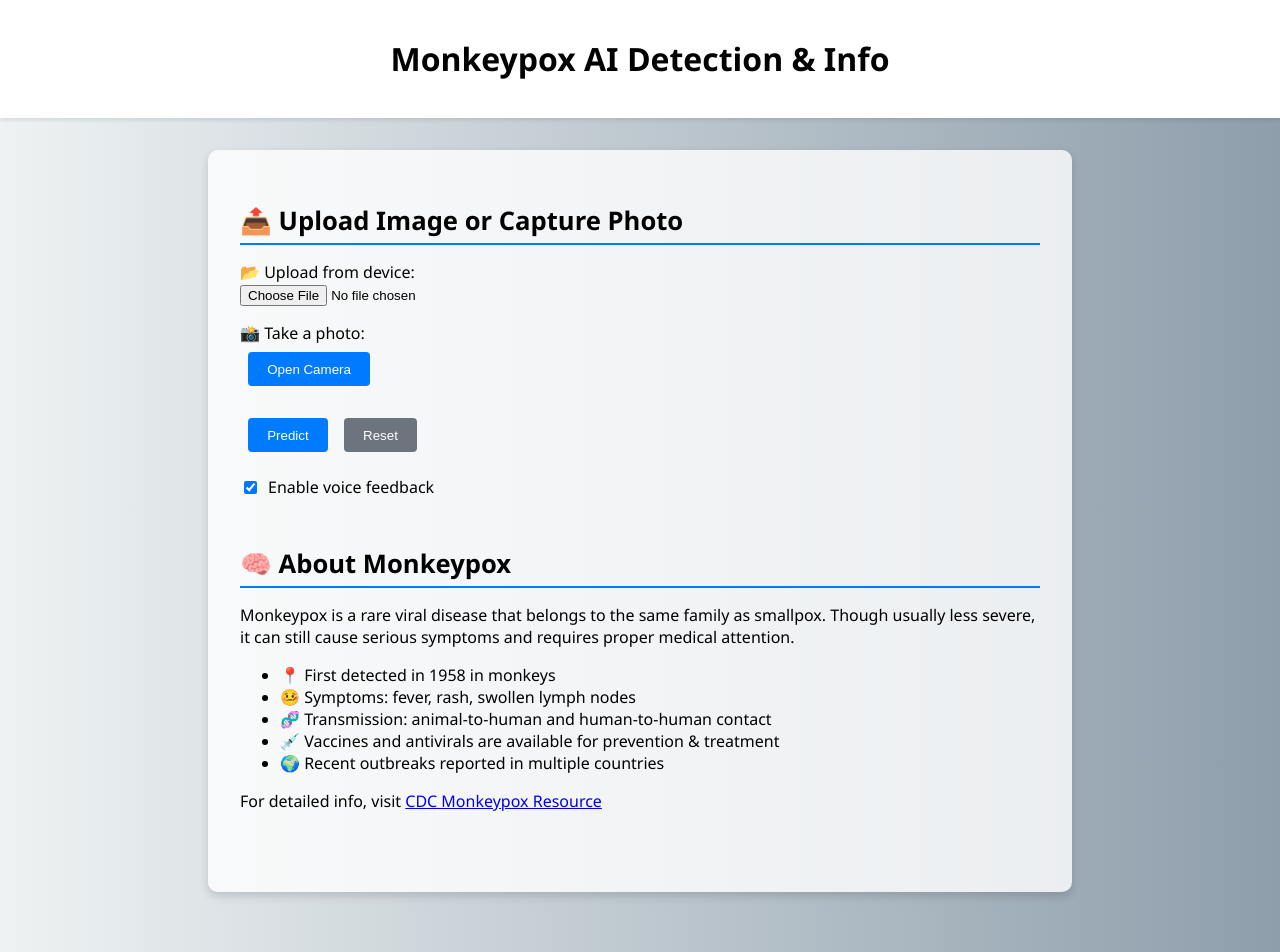
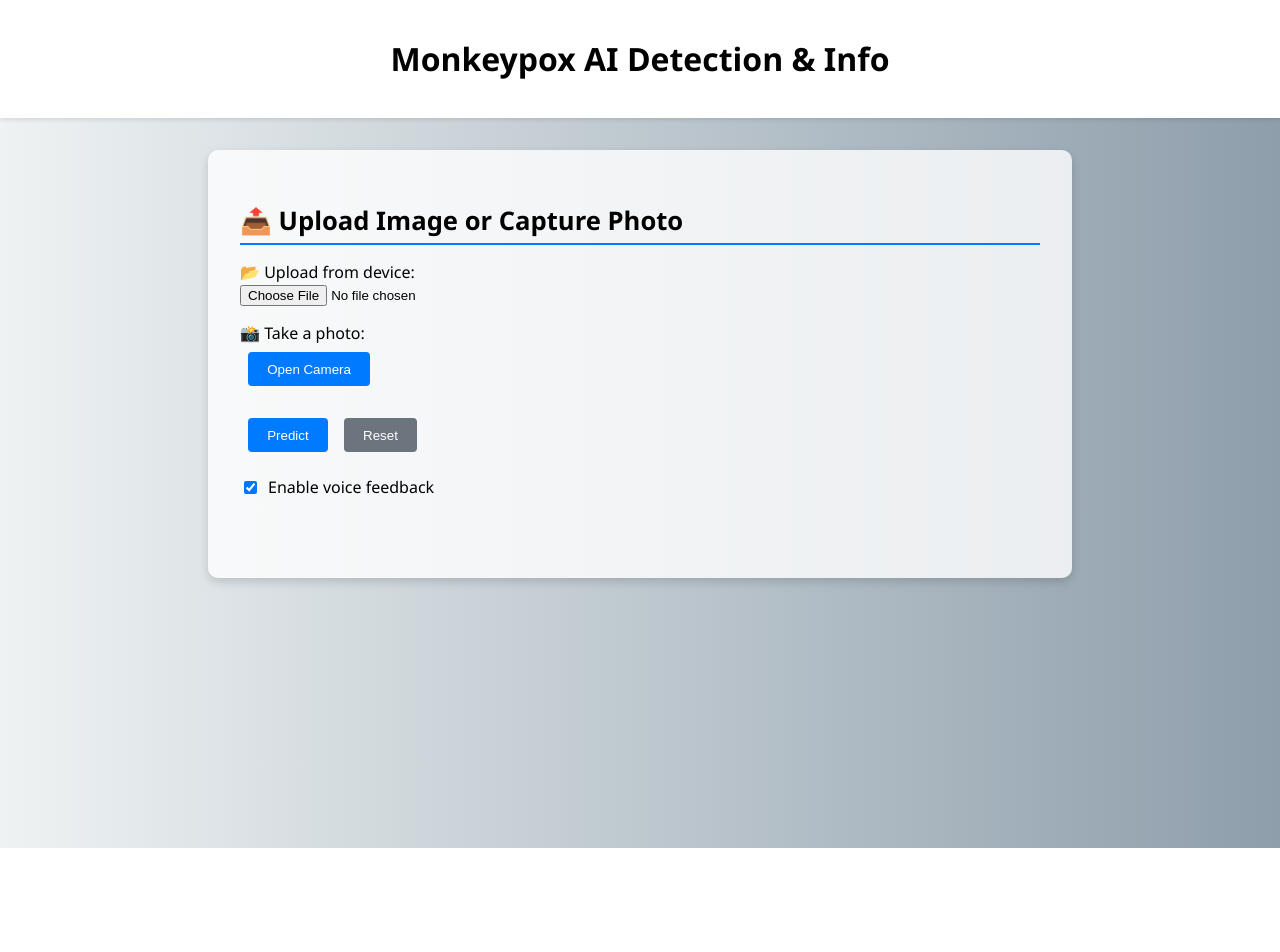
Before and after one commit to vhittuvalli/Monkeypox-Diagnosis-Project, a React (Create React App) app in the folder frontend/: page / in a window 1280 px wide. Shown: the top 952 px of the page. After the commit the page ends 848 px from the top, so only its background shows below. Built offline with nearby package versions, Linux system fonts and the light colour scheme.

Commit message:
finishing touches

```diff
--- a/frontend/src/App.js
+++ b/frontend/src/App.js
@@ -10,6 +10,7 @@ function App() {
   const [fadeIn, setFadeIn] = useState(false);
   const [voiceEnabled, setVoiceEnabled] = useState(true);
   const [showCamera, setShowCamera] = useState(false);
+  const [photoCaptured, setPhotoCaptured] = useState(false);
 
   const videoRef = useRef(null);
   const canvasRef = useRef(null);
@@ -65,6 +66,9 @@ function App() {
     resetButton: {
       backgroundColor: "#6c757d",
     },
+    deleteButton: {
+      backgroundColor: "#dc3545",
+    },
     previewImage: {
       maxWidth: "100%",
       maxHeight: "300px",
@@ -112,14 +116,24 @@ function App() {
 
   const startCamera = async () => {
     try {
+      if (videoRef.current && videoRef.current.srcObject) {
+        stopCamera();
+      }
+
       const stream = await navigator.mediaDevices.getUserMedia({ video: true });
-      if (videoRef.current) {
-        videoRef.current.srcObject = stream;
-        videoRef.current.onloadedmetadata = () => {
-          videoRef.current.play(); // Play only after metadata is loaded
-        };
-      }
+
       setShowCamera(true);
+      setPhotoCaptured(false);
+
+      // wait a little to make sure the video element has mounted
+      setTimeout(() => {
+        if (videoRef.current) {
+          videoRef.current.srcObject = stream;
+          videoRef.current.onloadedmetadata = () => {
+            videoRef.current.play();
+          };
+        }
+      }, 100);
     } catch (error) {
       console.error("Error accessing camera", error);
       setErrorMsg("Unable to access camera. Please allow camera permissions.");
@@ -149,9 +163,17 @@ function App() {
           setPrediction(null);
           setConfidence(null);
           setFadeIn(true);
+          stopCamera();
+          setPhotoCaptured(true);
         }
       }, "image/png");
     }
+  };
+
+  const handleDeletePhoto = () => {
+    setSelectedFile(null);
+    setPreviewSrc("");
+    setPhotoCaptured(false);
   };
 
   const handleFileChange = (e) => {
@@ -162,6 +184,8 @@ function App() {
     setConfidence(null);
     setErrorMsg("");
     setFadeIn(true);
+    stopCamera();
+    setPhotoCaptured(true);
   };
 
   const speakResult = (prediction, confidence) => {
@@ -222,7 +246,8 @@ function App() {
     setErrorMsg("");
     setIsLoading(false);
     setFadeIn(false);
-    stopCamera(); // Stop camera too
+    stopCamera();
+    setPhotoCaptured(false);
   };
 
   return (
@@ -232,7 +257,6 @@ function App() {
       </div>
 
       <div style={styles.container}>
-        {/* Upload + Detection Section */}
         <div style={styles.section}>
           <h2 style={styles.sectionTitle}>📤 Upload Image or Capture Photo</h2>
           <form onSubmit={handleSubmit}>
@@ -246,7 +270,7 @@ function App() {
               />
               <br />
               <label>📸 Take a photo:</label><br />
-              {!showCamera && (
+              {!showCamera && !photoCaptured && (
                 <button type="button" style={styles.button} onClick={startCamera}>
                   Open Camera
                 </button>
@@ -271,6 +295,18 @@ function App() {
                 </div>
               )}
             </div>
+
+            {photoCaptured && !showCamera && (
+              <div style={{ marginTop: "1rem" }}>
+                <button type="button" style={styles.button} onClick={startCamera}>
+                  Retake Photo
+                </button>
+                <button type="button" style={{ ...styles.button, ...styles.deleteButton }} onClick={handleDeletePhoto}>
+                  Delete Photo
+                </button>
+              </div>
+            )}
+
             <button type="submit" style={styles.button}>
               Predict
             </button>
@@ -279,7 +315,6 @@ function App() {
             </button>
           </form>
 
-          {/* Toggle for voice feedback */}
           <div style={styles.toggleRow}>
             <input
               type="checkbox"
@@ -291,10 +326,13 @@ function App() {
           </div>
 
           {errorMsg && <p style={styles.errorMsg}>{errorMsg}</p>}
+
           {previewSrc && (
-            <img src={previewSrc} alt="Preview" style={styles.previewImage} />
+            <img src={previewSrc} alt="Captured" style={styles.previewImage} />
           )}
+
           {isLoading && <p>🔄 Predicting... please wait</p>}
+
           {prediction && (
             <div style={styles.resultContainer(prediction)}>
               <h3>Prediction Result</h3>
@@ -310,46 +348,16 @@ function App() {
             </div>
           )}
         </div>
-
-        {/* Info Section */}
-        <div style={styles.section}>
-          <h2 style={styles.sectionTitle}>🧠 About Monkeypox</h2>
-          <p>
-            Monkeypox is a rare viral disease that belongs to the same family as smallpox. Though
-            usually less severe, it can still cause serious symptoms and requires proper medical
-            attention.
-          </p>
-          <ul>
-            <li>📍 First detected in 1958 in monkeys</li>
-            <li>🤒 Symptoms: fever, rash, swollen lymph nodes</li>
-            <li>🧬 Transmission: animal-to-human and human-to-human contact</li>
-            <li>💉 Vaccines and antivirals are available for prevention & treatment</li>
-            <li>🌍 Recent outbreaks reported in multiple countries</li>
-          </ul>
-          <p>
-            For detailed info, visit{" "}
-            <a
-              href="https://www.cdc.gov/poxvirus/monkeypox/"
-              target="_blank"
-              rel="noreferrer"
-            >
-              CDC Monkeypox Resource
-            </a>
-          </p>
-        </div>
       </div>
 
-      {/* Simple fade animation */}
       <style>{`
         @keyframes fade-in {
           from { opacity: 0; transform: translateY(20px); }
           to { opacity: 1; transform: translateY(0); }
         }
-
         button:hover {
           filter: brightness(1.1);
         }
-
         a:hover {
           text-decoration: underline;
         }
```
